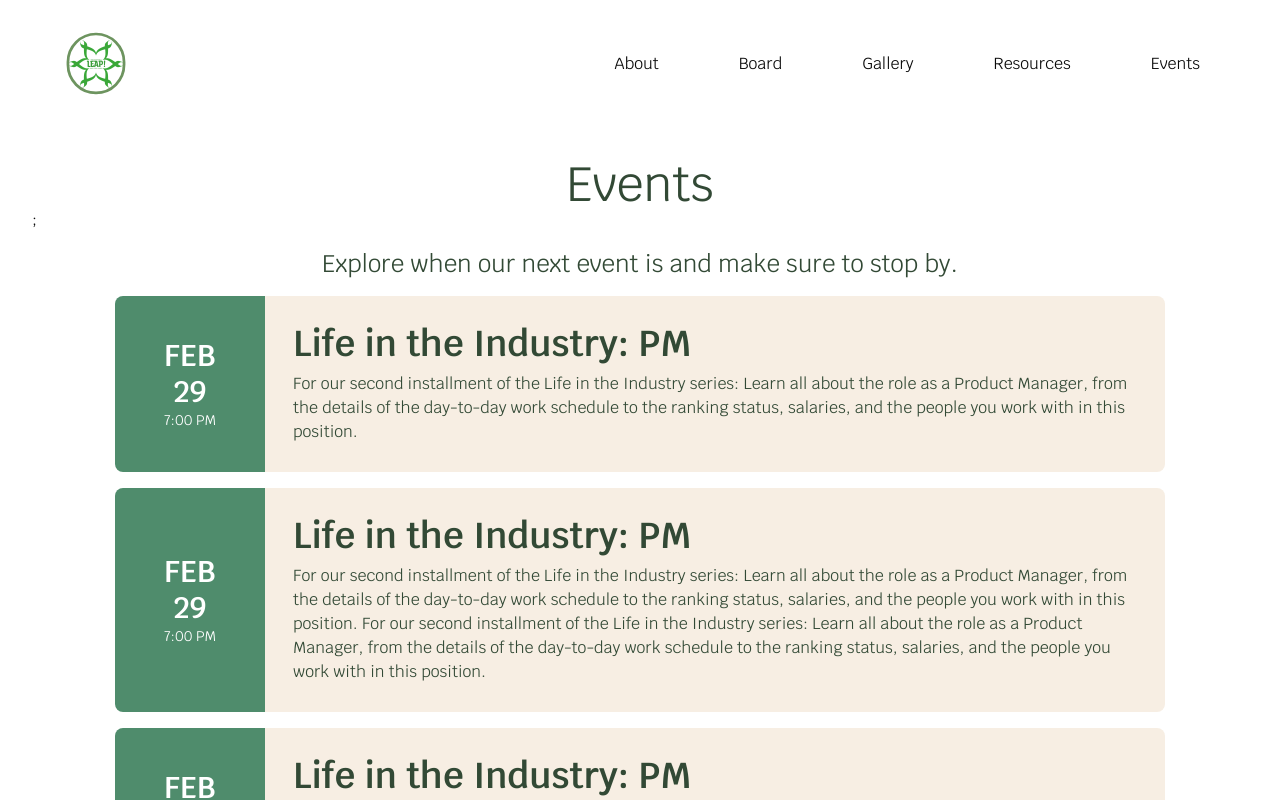
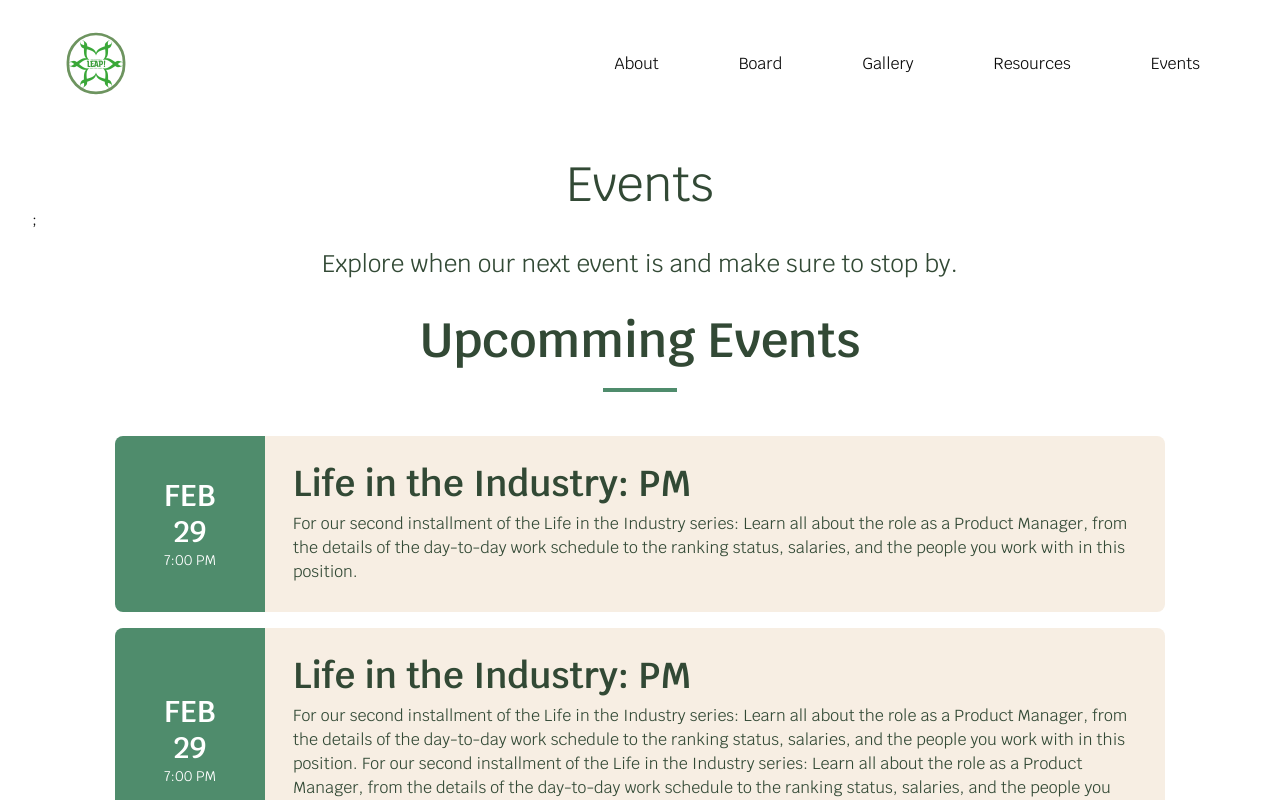
Before and after one commit to acm-ucr/leap-website, a Next.js app: page /events in a window 1280 px wide. Shown: the top 800 px of the page. Built offline with nearby package versions, Linux system fonts and the light colour scheme.

Commit message:
Created upcomming title component with underline and used it in events page

```diff
--- a/src/app/events/page.tsx
+++ b/src/app/events/page.tsx
@@ -1,6 +1,7 @@
 import Events from "../../components/events/Events";
 import Header from "../../components/board/header";
 import { events } from "@/data/events";
+import UpcommingTitle from "@/components/events/UpcommingTitle";
 
 const OurEvents = () => {
   return (
@@ -9,6 +10,7 @@ const OurEvents = () => {
         title={"Events"}
         subtitle={"Explore when our next event is and make sure to stop by."}
       />
+      <UpcommingTitle title="Upcomming Events" />
       {events.map((event) => (
         <Events
           title={event.title}
--- /dev/null
+++ b/src/components/events/UpcommingTitle.tsx
@@ -0,0 +1,14 @@
+import React from "react";
+
+const UpcommingTitle: React.FC<{ title: string }> = ({ title }) => {
+  return (
+    <div className="m-5">
+      <p className="text-alignment mx-auto text-center font-leap text-5xl font-semibold text-leap-dark-green">
+        {title}
+      </p>
+      <p className="relative m-2 mx-auto w-1/6 border-b-4 border-leap-mid-green p-2"></p>
+    </div>
+  );
+};
+
+export default UpcommingTitle;
```
